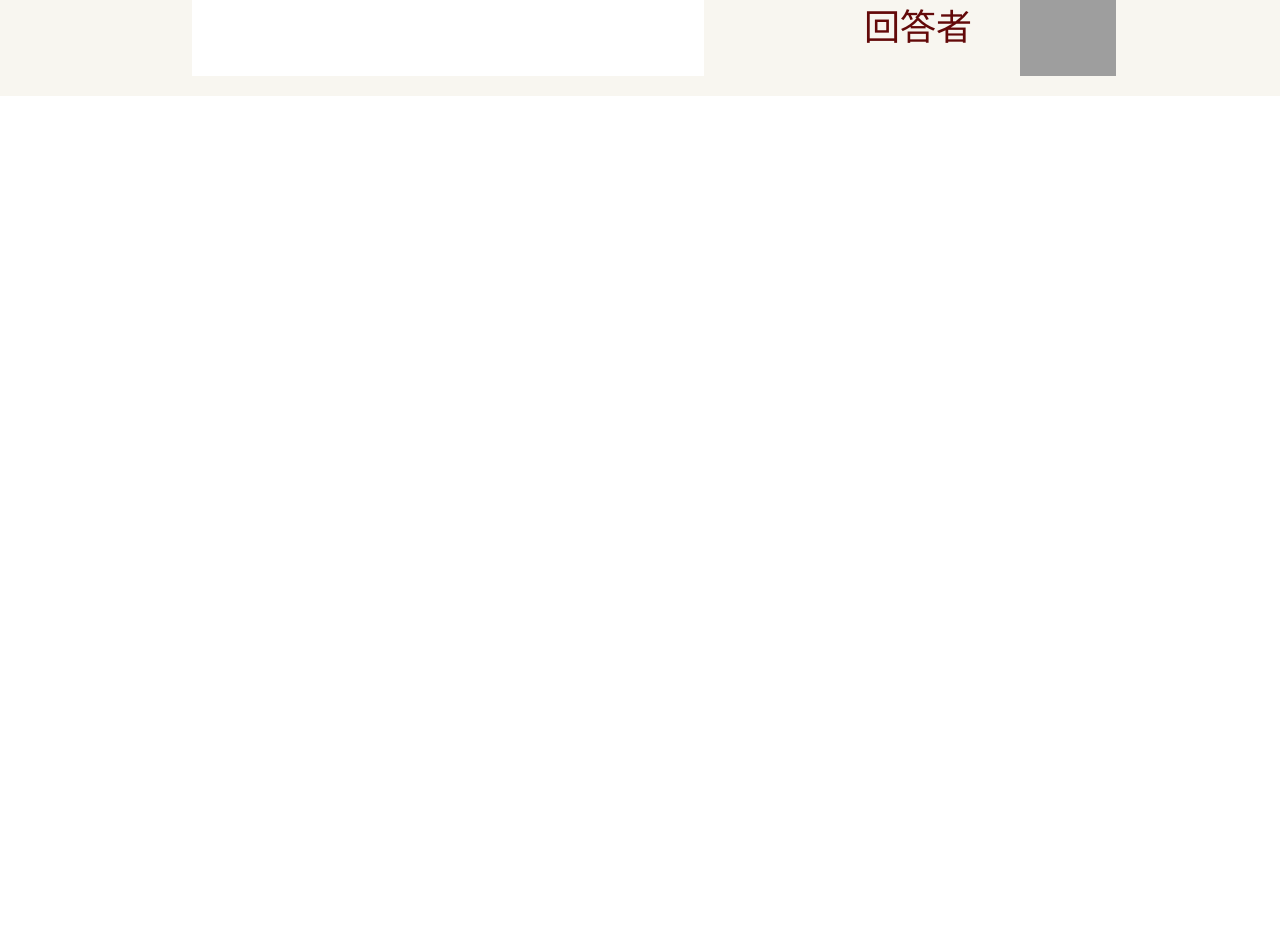
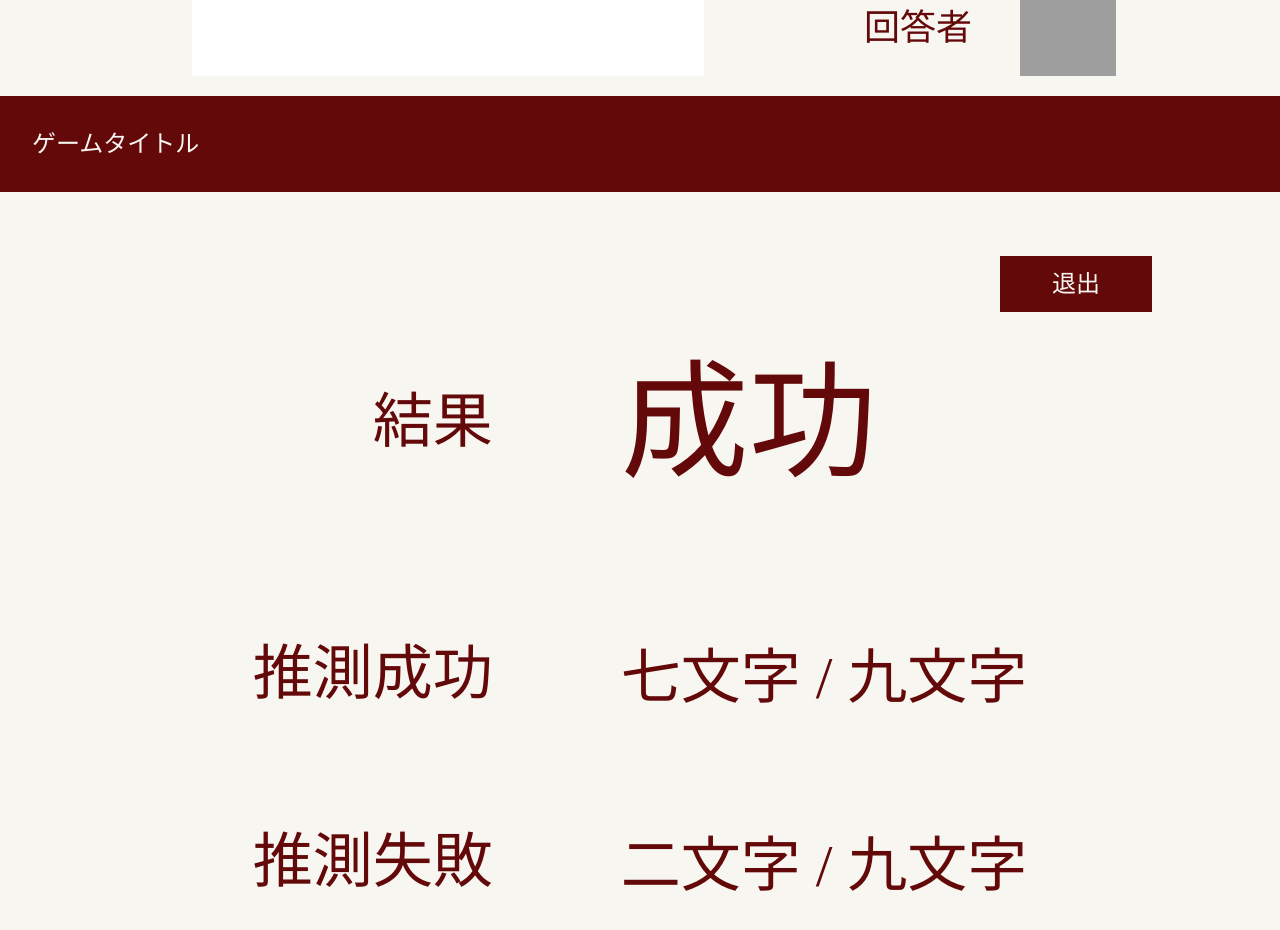
Before and after one commit to traP-jp/h26s_01, a Vue app in the folder client/: page /room/1 in a window 1280 px wide. Shown: the part 1720-2650 px from the top of the page. Before the commit the page ends 1816 px from the top, so only its background shows below. Built offline with nearby package versions, Linux system fonts and the light colour scheme; grey boxes are pictures that could not be loaded; the HTML template or start-up script is replaced by a standard one; a web font is replaced by a local one; what openapi-fetch would draw is missing.

Commit message:
最終結果画面の作成

```diff
--- a/client/src/components/room/ResultMojigoto.vue
+++ b/client/src/components/room/ResultMojigoto.vue
@@ -1,6 +1,7 @@
 <script setup lang="ts">
 import BaseButton from '../common/BaseButton.vue';
 import Result1Moji, { type ResultProps } from './Result1Moji.vue';
+
 const test: ResultProps = {
   count: 3,
   actualAnswer: '詰',
--- /dev/null
+++ b/client/src/components/room/last-result/LastResult.vue
@@ -0,0 +1,57 @@
+<script setup lang="ts">
+import BaseButton from '@/components/common/BaseButton.vue';
+import TheHeader from '@/components/common/TheHeader.vue';
+
+import Result1Moji from '../Result1Moji.vue';
+import { type ResultProps } from '../Result1Moji.vue';
+
+export interface LastResultProps {
+  successGame: number;
+  loseGame: number;
+}
+defineProps<{
+  lastData: LastResultProps;
+}>();
+
+const test: ResultProps = {
+  count: 3,
+  actualAnswer: '詰',
+  guesserAnswer: '読',
+  traqId: 'yadorigi',
+};
+</script>
+
+<template>
+  <div class="min-h-screen bg-background">
+    <TheHeader />
+    <div class="mt-16 mx-32 flex justify-end">
+      <BaseButton variant="primary">退出</BaseButton>
+    </div>
+    <div class="flex flex-row justify-center gap-32 mt-12">
+      <div class="flex flex-col items-end">
+        <p class="text-primary text-6xl mt-8">結果</p>
+        <div class="flex flex-col items-end">
+          <p class="text-primary text-6xl mt-48">推測成功</p>
+          <p class="text-primary text-6xl mt-32">推測失敗</p>
+        </div>
+      </div>
+      <div class="flex flex-col">
+        <p class="text-primary text-9xl">成功</p>
+        <p class="text-primary text-6xl mt-40">
+          {{
+            lastData.successGame.toLocaleString('ja-JP-u-nu-hanidec', { useGrouping: false })
+          }}文字 / 九文字
+        </p>
+        <p class="text-primary text-6xl mt-32">
+          {{ lastData.loseGame.toLocaleString('ja-JP-u-nu-hanidec', { useGrouping: false }) }}文字 /
+          九文字
+        </p>
+      </div>
+    </div>
+    <div class="flex flex-col gap-48 mt-48 justify-start ml-64">
+      <div v-for="count in 9" :key="count">
+        <Result1Moji :result-data="test" />
+      </div>
+    </div>
+  </div>
+</template>
--- a/client/src/views/RoomView.vue
+++ b/client/src/views/RoomView.vue
@@ -1,9 +1,16 @@
 <script setup lang="ts">
+import LastResult, { type LastResultProps } from '@/components/room/last-result/LastResult.vue';
 import ResultMojigoto from '@/components/room/ResultMojigoto.vue';
 import WaitingRoom from '@/components/room/waiting/WaitingRoom.vue';
+
+const retest: LastResultProps = {
+  successGame: 7,
+  loseGame: 2,
+};
 </script>
 
 <template>
   <WaitingRoom />
   <ResultMojigoto />
+  <LastResult :lastData="retest" />
 </template>
```
